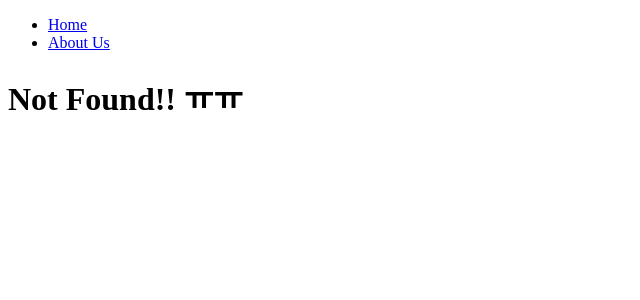
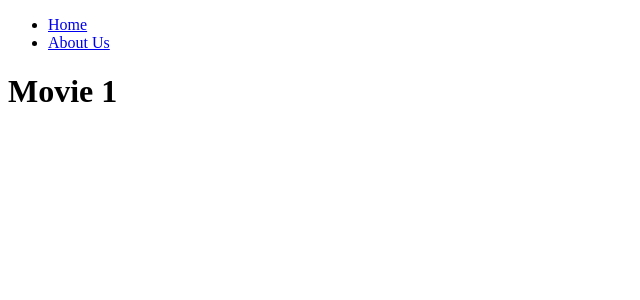
Before and after one commit to cogcod/next.js_basic, a Next.js app: page /movies/1 in a window 1280 px wide. Before the commit this address had no page. Shown: the top 300 px of the page, without its empty margins (0-640 px from the left). Built offline with nearby package versions, Linux system fonts and the light colour scheme.

Commit message:
[Dynamic Routes]동적 라우트 사용하기

```diff
--- /dev/null
+++ b/app/(movies)/movies/[id]/page.tsx
@@ -0,0 +1,23 @@
+/**
+ * [ 동적 라우트 ]
+ * 동적 url로 사용할 폴더 안에 []중괄호로 묶은 폴더를 생성 후,
+ * url params를 입력하면 해당 컴포넌트가 렌더링 된다
+ * 이 때 해당 컴포넌트는 params, searchParams를 props으로 받을 수 있고,
+ * 이 props를 이용하여 각각 다른 세부 페이지 내용을 보여줄 수 있다.
+ *
+ * ex) http://localhost:3000/movies/123123?region=kr&page=2
+ *  {
+        params: { id: '123123' },
+        searchParams: { region: 'kr', page: '2' }
+    }
+ */
+
+export default function MovieDetail({
+  params: { id }, // props.params.id
+}: {
+  params: { id: string }; // 타입설정
+}) {
+  // console.log('props=>', props);
+  // console.log('id=>', { id });
+  return <h1>Movie {id}</h1>;
+}
```
